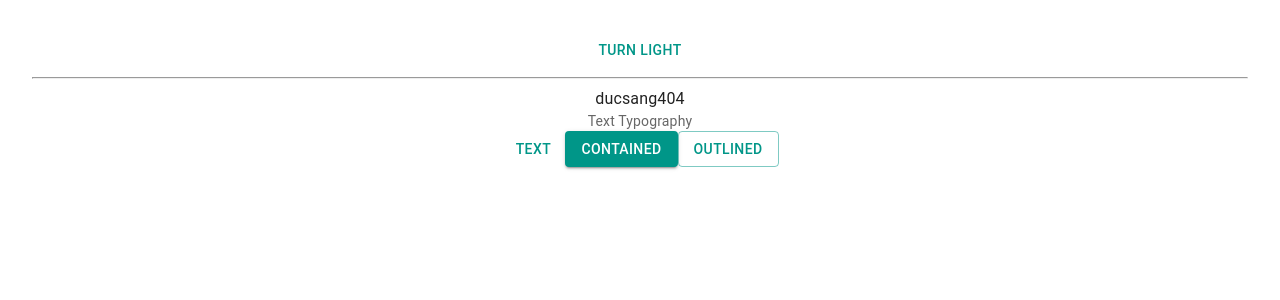
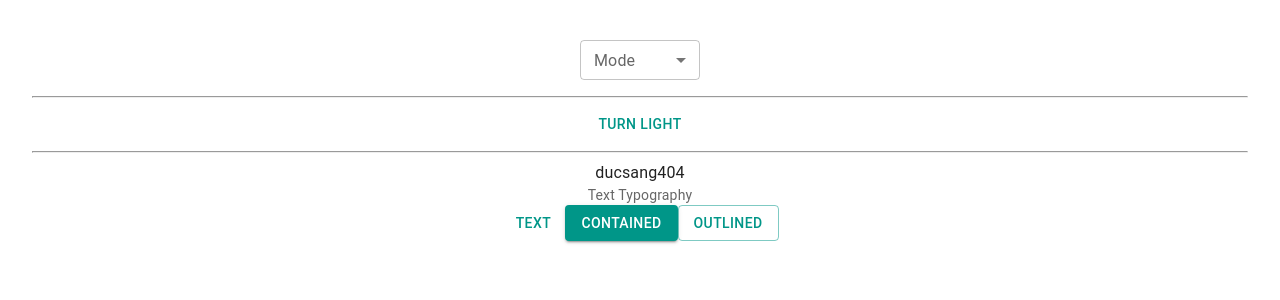
Before and after one commit to DucSang404/Trello_Web_MERN_Stack, a React (Vite) app: page / in a window 1280 px wide. Shown: the top 300 px of the page. Built offline with nearby package versions, Linux system fonts and the light colour scheme.

Commit message:
dark mode button

```diff
--- a/src/App.jsx
+++ b/src/App.jsx
@@ -9,9 +9,62 @@
   experimental_extendTheme as extendTheme,
   useColorScheme,
 } from '@mui/material/styles';
+import useMediaQuery from '@mui/material/useMediaQuery'
+import InputLabel from '@mui/material/InputLabel'
+import MenuItem from '@mui/material/MenuItem'
+import FormControl from '@mui/material/FormControl'
+import Select from '@mui/material/Select'
+import Box from '@mui/material/Box'
+import LightModeIcon from '@mui/icons-material/LightMode'
+import DarkModeOutlinedIcon from '@mui/icons-material/DarkModeOutlined'
+import SettingsBrightnessIcon from '@mui/icons-material/SettingsBrightness'
+
+function ModeSelect() {
+  const { mode, setMode } = useColorScheme();
+
+  const handleChange = (event) => {
+    const selectedMode = event.target.value
+    setMode(selectedMode)
+  };
+
+  return (
+    <FormControl sx={{ m: 1, minWidth: 120 }} size="small">
+      <InputLabel id="label-select-dark-light-mode">Mode</InputLabel>
+      <Select
+        labelId="label-select-dark-light-mode"
+        id="select-dark-light-mode"
+        value={mode}
+        label="Mode"
+        onChange={handleChange}
+      >
+        <MenuItem value="light">
+          <Box sx={{ display: 'flex', alignItems: 'center', gap: 1 }}>
+            <LightModeIcon fontSize='small' /> Light
+          </Box>
+        </MenuItem>
+
+        <MenuItem value="dark">
+          <Box sx={{ display: 'flex', alignItems: 'center', gap: 1 }}>
+            <DarkModeOutlinedIcon fontSize='small' /> Dark
+          </Box>
+        </MenuItem>
+
+        <MenuItem value="system">
+          <Box sx={{ display: 'flex', alignItems: 'center', gap: 1.5 }}>
+
+            <SettingsBrightnessIcon fontSize='small' /> System
+          </Box>
+        </MenuItem>
+
+      </Select>
+    </FormControl>
+  );
+}
 
 function ModeToggle() {
   const { mode, setMode } = useColorScheme();
+  const prefersDarkMode = useMediaQuery('(prefers-color-scheme: dark)');
+
   return (
     <Button
       onClick={() => {
@@ -29,6 +82,8 @@
 
   return (
     <>
+      <ModeSelect />
+      <hr />
       <ModeToggle />
       <hr />
       <div>ducsang404</div>
```
